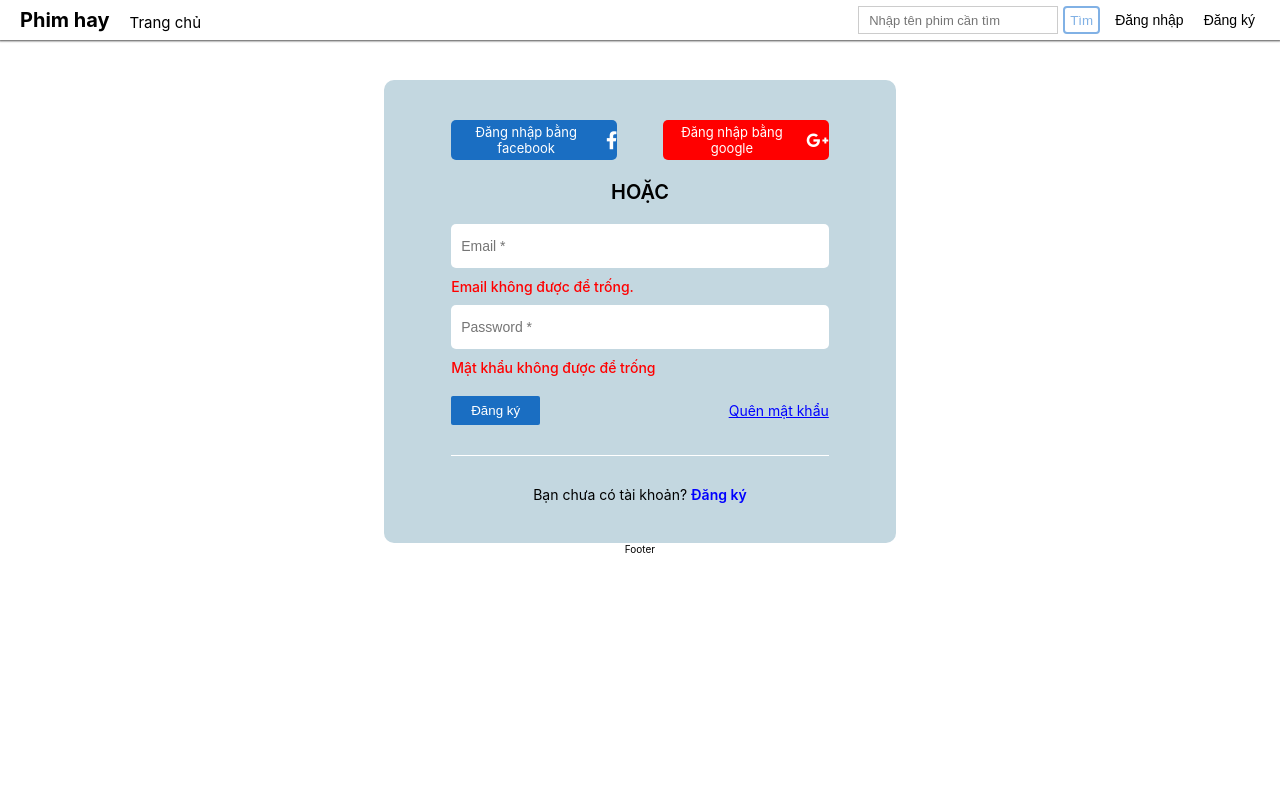
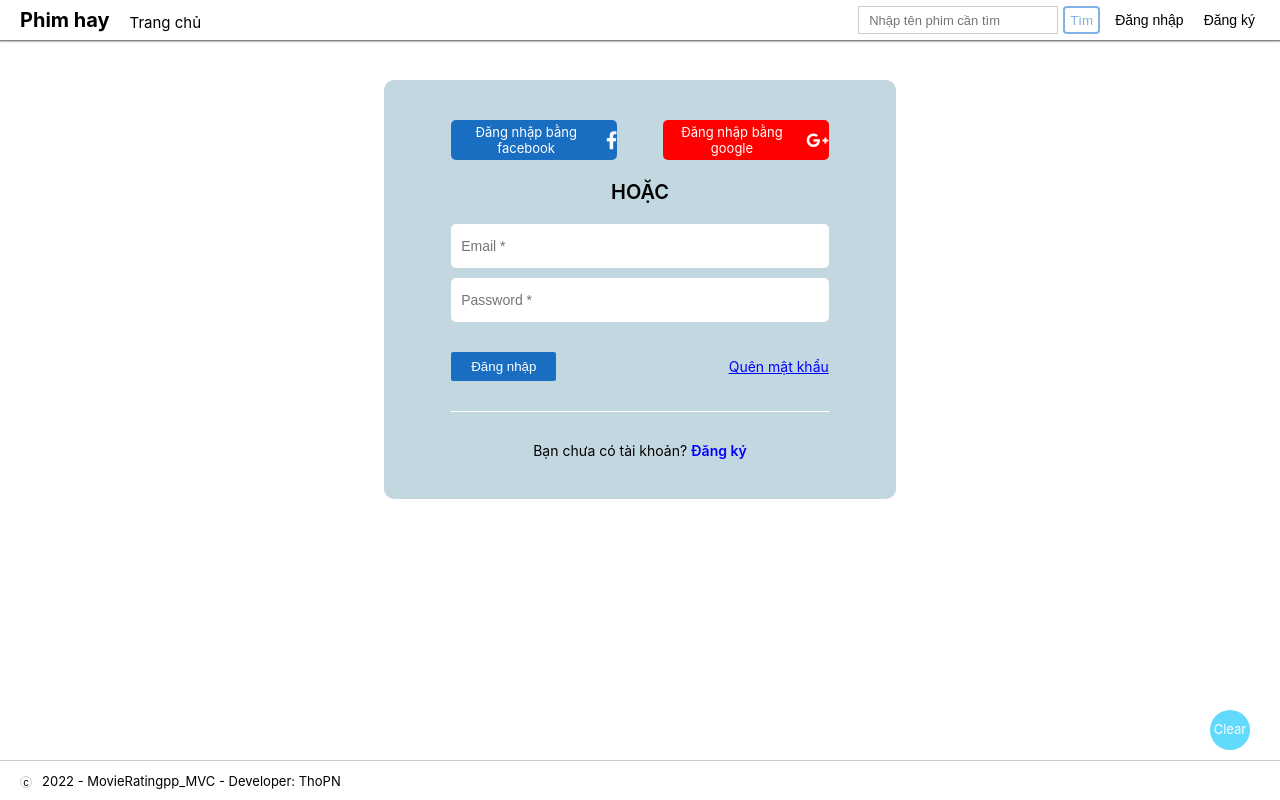
Before and after one commit to quangminnguyen/fer2, a React (Create React App) app: page /login in a window 1280 px wide. Built offline with nearby package versions, Linux system fonts and the light colour scheme.

Commit message:
udpating

```diff
--- a/package.json
+++ b/package.json
@@ -11,6 +11,7 @@
     "react-dom": "^18.2.0",
     "react-router-dom": "^6.9.0",
     "react-scripts": "5.0.1",
+    "react-toastify": "^9.1.1",
     "web-vitals": "^2.1.4"
   },
   "scripts": {
--- a/src/App.css
+++ b/src/App.css
@@ -43,3 +43,22 @@
 	text-decoration: none;
 	color: black;
 }
+.clear {
+	position: fixed;
+	bottom: 5rem;
+	right: 3rem;
+	width: 4rem;
+	height: 4rem;
+	border-radius: 50%;
+	display: flex;
+	align-items: center;
+	justify-content: center;
+	cursor: pointer;
+	font-size: 1.3rem;
+	padding-bottom: 0.2rem;
+	background-color: #61dafb;
+	color: white;
+}
+.clear:hover {
+	transform: scale(0.9);
+}
--- a/src/App.js
+++ b/src/App.js
@@ -8,6 +8,7 @@ import { useEffect, useState } from "react";
 import dataRoot from "./data.json";
 import Header from "./components/header/Header";
 import Footer from "./components/footer/Footer";
+import { ToastContainer } from "react-toastify";
 function App() {
 	const [data, setData] = useState(dataRoot);
 	useEffect(() => {
@@ -24,6 +25,10 @@ function App() {
 			localStorage.setItem("reviews", JSON.stringify(data?.reviews));
 		}
 	}, []);
+
+	const handleClearLocalStorage = () => {
+		localStorage.clear();
+	};
 	return (
 		<Router>
 			<div className="App">
@@ -35,6 +40,10 @@ function App() {
 					<Route path="/login" element={<Login data={data} />} />
 				</Routes>
 				<Footer />
+				<ToastContainer style={{ fontSize: "1.5rem" }} />
+				<div onClick={handleClearLocalStorage} title="Clear" className="clear">
+					Clear
+				</div>
 			</div>
 		</Router>
 	);
--- a/src/components/footer/Footer.js
+++ b/src/components/footer/Footer.js
@@ -1,7 +1,11 @@
 import React from "react";
 import "./style.css";
 const Footer = () => {
-	return <div>Footer</div>;
+	return (
+		<div className="footer">
+			<div className="c">c</div> 2022 - MovieRatingpp_MVC - Developer: ThoPN
+		</div>
+	);
 };
 
 export default Footer;
--- a/src/components/footer/style.css
+++ b/src/components/footer/style.css
@@ -0,0 +1,25 @@
+.footer {
+	position: fixed;
+	bottom: 0;
+	left: 0;
+	right: 0;
+	height: 4rem;
+	display: flex;
+	align-items: center;
+	padding-left: 2rem;
+	border-top: 0.1rem solid rgba(0, 0, 0, 0.2);
+	font-size: 1.3rem;
+}
+.c {
+	border: 0.1rem solid rgba(0, 0, 0, 0.2);
+	border-radius: 50%;
+	width: 1.2rem;
+	height: 1.2rem;
+	display: flex;
+	align-items: center;
+	justify-content: center;
+	font-size: 1rem;
+	margin-right: 1rem;
+	margin-top: 0.3rem;
+	padding-bottom: 0.1rem;
+}
--- a/src/components/header/Header.js
+++ b/src/components/header/Header.js
@@ -1,9 +1,28 @@
-import React, { useState } from "react";
+import React, { useEffect, useState } from "react";
 import { Link, useNavigate } from "react-router-dom";
+import { toast } from "react-toastify";
 import "./style.css";
 const Header = () => {
 	const [search, setSearch] = useState("");
+
+	const [user, setUser] = useState({});
 	const navigate = useNavigate();
+
+	useEffect(() => {
+		if (localStorage.getItem("user")) {
+			setUser({
+				...JSON.parse(localStorage.getItem("user")),
+			});
+		}
+	}, [localStorage.getItem("user")]);
+
+	const handleLogout = () => {
+		localStorage.removeItem("user");
+		toast.success("Đăng xuất thành công.", {
+			autoClose: 2000,
+		});
+		setUser({});
+	};
 	return (
 		<div className="header">
 			<div className="d-flex brand">
@@ -32,6 +51,15 @@ const Header = () => {
 				<div className="search_button">
 					<button>Tìm</button>
 				</div>
+				{user?.email && (
+					<div className="congra">Chào mừng: {user?.username}</div>
+				)}
+				{user?.email && (
+					<button onClick={handleLogout} className="header_button">
+						Đăng xuất
+					</button>
+				)}
+				{!user?.email && (
 					<button
 						onClick={() => {
 							navigate("/login");
@@ -40,6 +68,8 @@ const Header = () => {
 					>
 						Đăng nhập
 					</button>
+				)}
+				{!user?.email && (
 					<button
 						onClick={() => {
 							navigate("/register");
@@ -48,6 +78,7 @@ const Header = () => {
 					>
 						Đăng ký
 					</button>
+				)}
 			</div>
 		</div>
 	);
--- a/src/components/header/style.css
+++ b/src/components/header/style.css
@@ -60,3 +60,8 @@
 	cursor: pointer;
 	font-size: 1.4rem;
 }
+.congra {
+	margin-left: 1rem;
+	font-size: 1.5rem;
+	padding-bottom: 0.3rem;
+}
--- a/src/components/login/Login.js
+++ b/src/components/login/Login.js
@@ -1,7 +1,47 @@
-import React from "react";
-import { Link } from "react-router-dom";
+import React, { useRef, useState } from "react";
+import { Link, useNavigate } from "react-router-dom";
+import { toast } from "react-toastify";
 import "./style.css";
 const Login = () => {
+	const emailRef = useRef();
+	const passwordRef = useRef();
+	const [msg, setMsg] = useState({});
+	const navigate = useNavigate();
+	const handleLogin = () => {
+		const user = {
+			email: emailRef.current.value,
+			password: passwordRef.current.value,
+		};
+		let ms = {};
+		let check = false;
+		if (!user?.email) {
+			ms.email = true;
+			check = true;
+		}
+		if (!user?.password) {
+			check = true;
+			ms.password = true;
+		}
+		setMsg({ ...ms });
+		if (check) {
+			return;
+		}
+		const accounts = JSON.parse(localStorage.getItem("accounts"));
+		const some = accounts?.find(
+			(item) => item?.email == user?.email && item?.password == user?.password
+		);
+		if (!some) {
+			return setMsg({
+				email: true,
+				reemail: true,
+			});
+		}
+		localStorage.setItem("user", JSON.stringify(some));
+		toast.success("Đăng nhập thành công.", {
+			autoClose: 2000,
+		});
+		navigate("/");
+	};
 	return (
 		<div className="auth">
 			<div className="auth_wrap">
@@ -23,15 +63,23 @@ const Login = () => {
 				</div>
 				<div className="auth_title">Hoặc</div>
 				<div className="auth_input">
-					<input type="text" placeholder="Email *" />
+					<input ref={emailRef} type="text" placeholder="Email *" />
 				</div>
-				<div className="auth_fix">Email không được để trống.</div>
+				{msg?.email && (
+					<div className="auth_fix">
+						{msg?.reemail
+							? "Email hoặc mật khẩu đang sai"
+							: "Email không được để trống."}
+					</div>
+				)}
 				<div className="auth_input">
-					<input type="text" placeholder="Password *" />
+					<input ref={passwordRef} type="text" placeholder="Password *" />
 				</div>
-				<div className="auth_fix">Mật khẩu không được để trống</div>
+				{msg?.password && (
+					<div className="auth_fix">Mật khẩu không được để trống</div>
+				)}
 				<div className="auth_button_login">
-					<button>Đăng ký</button>
+					<button onClick={handleLogin}>Đăng nhập</button>
 					<Link className="forogt" to="/">
 						Quên mật khẩu
 					</Link>
--- a/src/components/register/Register.js
+++ b/src/components/register/Register.js
@@ -1,14 +1,59 @@
-import React, { useRef } from "react";
+import React, { useRef, useState } from "react";
 import { Link, useNavigate } from "react-router-dom";
+import { toast } from "react-toastify";
 import "./style.css";
 const Register = () => {
 	const emailRef = useRef();
 	const passwordRef = useRef();
 	const rePasswordRef = useRef();
 	const namRef = useRef();
-	const nuRef = useRef();
 
-	const handleRegister = () => {};
+	const navigate = useNavigate();
+	const [msg, setMsg] = useState({});
+
+	const handleRegister = () => {
+		const user = {
+			email: emailRef.current.value,
+			password: passwordRef.current.value,
+			username: rePasswordRef.current.value,
+			gender: namRef.current.checked ? "Nam" : "Nữ",
+		};
+		let ms = {};
+		let check = false;
+		if (!user.email) {
+			ms.email = true;
+			check = true;
+		}
+		if (!user.password) {
+			check = true;
+			ms.password = 1;
+		}
+
+		setMsg({ ...ms });
+		if (check) {
+			return;
+		}
+		const accounts = JSON.parse(localStorage.getItem("accounts"));
+		localStorage.removeItem("accounts");
+		const newUser = {
+			...user,
+			role: "user",
+			id: accounts ? accounts[accounts?.length - 1]?.id * 1 + 1 : 1,
+		};
+		const some = accounts?.some((item) => item?.email == newUser?.email);
+		if (some) {
+			localStorage.setItem("accounts", JSON.stringify(accounts));
+			return setMsg({
+				exist: true,
+			});
+		}
+		accounts.push(newUser);
+		localStorage.setItem("accounts", JSON.stringify(accounts));
+		toast.success("Đăng ký thành công.", {
+			autoClose: 2000,
+		});
+		navigate("/login");
+	};
 	return (
 		<div className="auth">
 			<div className="auth_wrap">
@@ -16,30 +61,43 @@ const Register = () => {
 				<div className="auth_input">
 					<input ref={emailRef} type="text" placeholder="Email *" />
 				</div>
+				{msg?.email && (
+					<div className="auth_fix">Email không được để trống</div>
+				)}
 				<div className="auth_input">
 					<input ref={passwordRef} type="text" placeholder="Password *" />
 				</div>
+				{msg?.password && (
+					<div className="auth_fix">Mật khẩu không được để trống</div>
+				)}
 				<div className="auth_input">
-					<input ref={rePasswordRef} type="text" placeholder="Re-Password *" />
+					<input ref={rePasswordRef} type="text" placeholder="FullName" />
 				</div>
+				{msg?.repassword && (
+					<div className="auth_fix">Fullname không được để trống</div>
+				)}
 				<div className="auth_gender">
 					<label>Giới tính</label>
 					<div className="auth_radio">
-						<input defaultChecked id="nam" type="radio" name="gender" />
-						<label ref={namRef} htmlFor="nam">
-							Nam
-						</label>
+						<input
+							ref={namRef}
+							defaultChecked
+							id="nam"
+							type="radio"
+							name="gender"
+						/>
+						<label htmlFor="nam">Nam</label>
 					</div>
 					<div className="auth_radio">
 						<input id="nu" type="radio" name="gender" />
-						<label ref={nuRef} htmlFor="nu">
-							Nữ
-						</label>
+						<label htmlFor="nu">Nữ</label>
 					</div>
 				</div>
-				<div className="auth_fix">
-					Email này đã tồn tại. Vui lòng lựa chọn email khác.
-				</div>
+				{msg?.exist && (
+					<div className="auth_fix">
+						Email này đã tồn tại. Vui lòng lựa chọn email khác.
+					</div>
+				)}
 				<div className="auth_exist">
 					<span>Nếu tài khoản đã tồn tại</span>{" "}
 					<Link className="link login_link" to="/login">
--- a/src/index.js
+++ b/src/index.js
@@ -2,7 +2,7 @@ import React from "react";
 import ReactDOM from "react-dom/client";
 import "./index.css";
 import App from "./App";
-
+import "react-toastify/dist/ReactToastify.css";
 const root = ReactDOM.createRoot(document.getElementById("root"));
 root.render(
 	<React.StrictMode>
```
Also changed, not shown: src/data.json (+29 -27 lines), 1 other file (tests, documents, lock files or other folders). Lines whose indentation alone changed are shown as unchanged.
